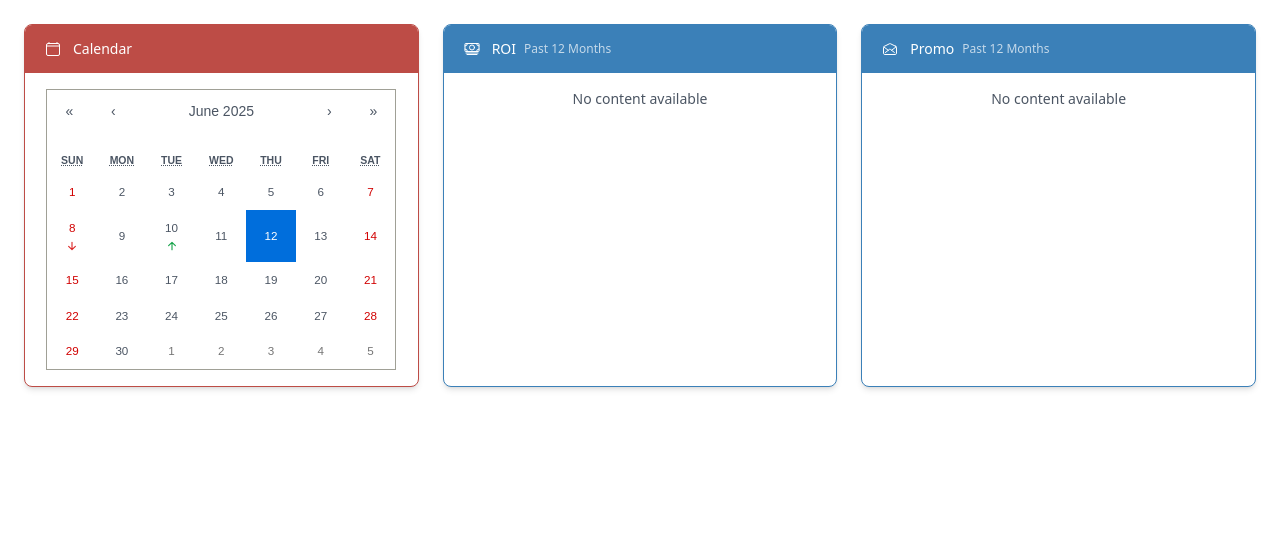
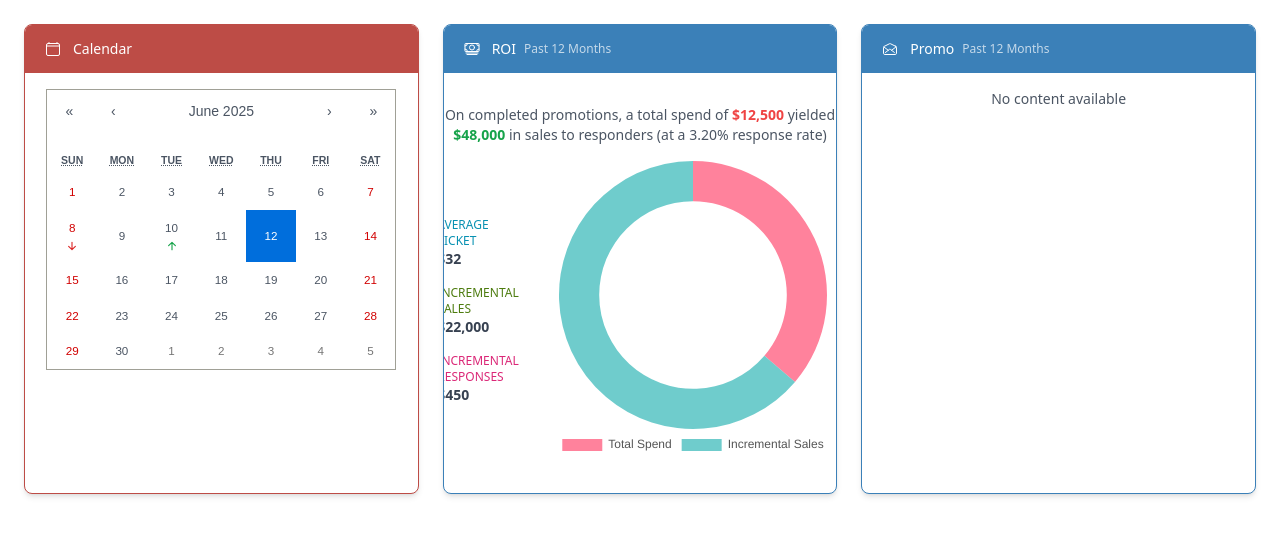
Before and after one commit to robhcho/dashboard-app, a Next.js app: page /dashboard in a window 1280 px wide. Shown: the top 536 px of the page. Built offline with nearby package versions, Linux system fonts and the light colour scheme.

Commit message:
render donut chart to compare spend vs incremental sales

```diff
--- /dev/null
+++ b/components/charts/DonutChart.tsx
@@ -0,0 +1,26 @@
+import React from 'react'
+import { Doughnut } from 'react-chartjs-2'
+import {
+  Chart as ChartJS,
+  ArcElement,
+  Tooltip,
+  Legend,
+  ChartData,
+  ChartOptions
+} from 'chart.js'
+
+ChartJS.register(ArcElement, Tooltip, Legend)
+
+type DonutChartProps = {
+  data: ChartData<'doughnut', number[], string>
+  options?: ChartOptions<'doughnut'>
+}
+
+export const DonutChart: React.FC<DonutChartProps> = ({ data, options }) => {
+  const chartData = {
+    labels: data.labels,
+    datasets: data.datasets
+  }
+
+  return <Doughnut data={chartData} options={options} />
+}
--- /dev/null
+++ b/components/panels/RoiPanel.tsx
@@ -0,0 +1,112 @@
+'use client'
+
+import React, { useEffect, useState } from 'react'
+import dayjs from 'dayjs'
+import { DonutChart } from '../charts/DonutChart'
+
+
+type RoiData = {
+  Cost: number,
+  Sales: number,
+  Adj_Sales: number,
+  Response: number,
+  Adj_Response: number,
+  Response_rate: number
+}
+
+export const RoiPanel: React.FC = () => {
+  const [loading, setLoading] = useState(true)
+  const [roi, setRoi] = useState<RoiData | null>(null)
+
+  useEffect(() => {
+    const today = dayjs().format('YYYY-MM-DD')
+    const twelveMonthsAgo = dayjs().subtract(12, 'month').format('YYYY-MM-DD')
+
+    const fetchData = async () => {
+      try {
+        const res = await fetch('/mock/roi.json')
+        const data = await res.json()
+
+        setRoi(data)
+        setLoading(false)
+      } catch (err) {
+        console.error(err)
+      } finally {
+        setLoading(false)
+      }
+    }
+
+    fetchData()
+  }, [])
+
+  if(loading) return <div>Loading..</div>
+  if(!roi) return <p>Failed to load ROI data</p>
+
+  if(!roi) {
+    return (
+      <div className='text-center py-10'>
+        <p className='text-lg font-bold text-blue-700'>There is currently no data available</p>
+      </div>
+    )
+  }
+
+  const avgTicket = roi.Response ? roi.Sales / roi.Response : 0
+
+  const chartData = {
+    labels: ['Total Spend', 'Incremental Sales'],
+    datasets: [
+      {
+        data: [roi.Cost, roi.Adj_Sales],
+        backgroundColor: ['rgba(255, 99, 132, 0.8)', 'rgba(75, 192, 192, 0.8)'],
+        borderWidth: 0
+      }
+    ]
+  }
+
+  const chartOptions = {
+    cutout: '70%',
+    plugins: {
+      legend: {
+        position: 'bottom' as const,
+        labels: {
+          color: '#555',
+          font: {
+            size: 12
+          }
+        }
+      }
+    }
+  }
+
+  return (
+    <div className='p-4 space-y-4'>
+      <p className='text-sm text-center'>
+        On completed promotions, a total spend of{' '}
+        <span className='text-red-500 font-semibold'>${Math.round(roi.Cost).toLocaleString()}</span> yielded{' '}
+        <span className='text-green-600 font-semibold'>${Math.round(roi.Sales).toLocaleString()}</span> in sales to
+        responders (at a {(roi.Response_rate * 100).toFixed(2)}% response rate)
+      </p>
+
+      <div className='flex flex-col md:flex-row gap-6 justify-between items-center'>
+        <div className='space-y-4 text-left'>
+          <div>
+            <h5 className='text-xs text-cyan-600'>AVERAGE TICKET</h5>
+            <p className='font-bold text-gray-700'>${Math.round(avgTicket).toLocaleString()}</p>
+          </div>
+          <div>
+            <h5 className='text-xs text-lime-700'>INCREMENTAL SALES</h5>
+            <p className='font-bold text-gray-700'>${Math.round(roi.Adj_Sales).toLocaleString()}</p>
+          </div>
+          <div>
+            <h5 className='text-xs text-pink-600'>INCREMENTAL RESPONSES</h5>
+            <p className='font-bold text-gray-700'>${Math.round(roi.Adj_Response).toLocaleString()}</p>
+          </div>
+        </div>
+
+        <div className='flex-1 flex justify-center items-center'>
+          <DonutChart data={chartData} options={chartOptions} />
+        </div>
+      </div>
+    </div>
+  )
+}
--- a/components/panels/index.ts
+++ b/components/panels/index.ts
@@ -1,5 +1,7 @@
 import { CalendarPanel } from './CalendarPanel'
+import { RoiPanel } from './RoiPanel'
 
 export const panelComponentMap: Record<string, React.FC> = {
   calendar: CalendarPanel,
+  roi: RoiPanel,
 }
--- a/package.json
+++ b/package.json
@@ -10,10 +10,12 @@
   },
   "dependencies": {
     "@reduxjs/toolkit": "^2.8.2",
+    "chart.js": "^4.5.0",
     "dayjs": "^1.11.13",
     "next": "15.3.3",
     "react": "^19.0.0",
     "react-calendar": "^6.0.0",
+    "react-chartjs-2": "^5.3.0",
     "react-dom": "^19.0.0",
     "react-icons": "^5.5.0",
     "react-redux": "^9.2.0"
--- /dev/null
+++ b/public/mock/roi.json
@@ -0,0 +1,8 @@
+{
+  "Cost": 12500,
+  "Sales": 48000,
+  "Adj_Sales": 22000,
+  "Response": 1500,
+  "Adj_Response": 450,
+  "Response_rate": 0.032
+}
```
Also changed, not shown: 1 other file (tests, documents, lock files or other folders).
